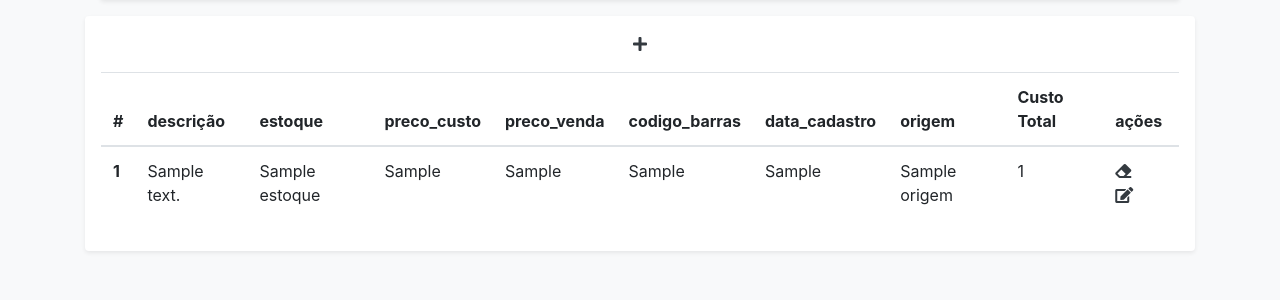
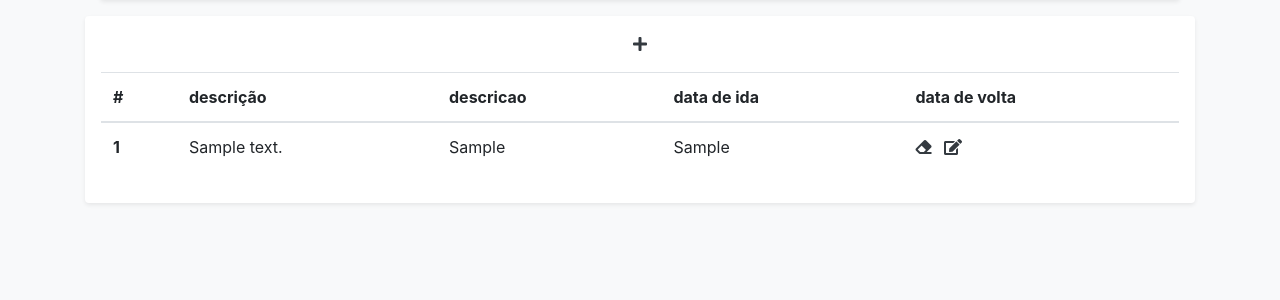
Before and after one commit to windsonPatricio/projetoIntegrador, a PHP site: template loja/View/listar-produtos.php in a window 1280 px wide. Shown: the part 142-442 px from the top of the page. Run offline with PHP 8.4, Linux system fonts and the light colour scheme; the template is opened without the code that fills it: most values are stand-ins (such as "Sample title", 1, 10 or a date in 2020); some libraries are stand-ins or nearby versions.

Commit message:
minha modificacao wilson

```diff
--- a/loja/View/listar-produtos.php
+++ b/loja/View/listar-produtos.php
@@ -7,31 +7,22 @@
             <tr>
                 <th scope="col">#</th>
                 <th scope="col">descrição</th>
-                <th scope="col">estoque</th>
-                <th scope="col">preco_custo</th>
-                <th scope="col">preco_venda</th>
-                <th scope="col">codigo_barras</th>
-                <th scope="col">data_cadastro</th>
-                <th scope="col">origem</th>
-                <th scope="col">Custo Total</th>
-                <th scope="col">ações</th>
+                <th scope="col">descricao</th>
+                <th scope="col">data de ida</th>
+                <th scope="col">data de volta</th>
             </tr>
         </thead>
         <tbody>
-        <?php foreach($produtos as $produto){ ?>
+        <?php foreach($produtos as $roteiro){ ?>
             <tr>
-                <th scope="row"><?=$produto->id?></th>
-                <td><?=$produto->descricao?></td>
-                <td><?=$produto->estoque?></td>
-                <td><?=$produto->preco_custo?></td>
-                <td><?=$produto->preco_venda?></td>
-                <td><?=$produto->codigo_barras?></td>
-                <td><?=$produto->data_cadastro?></td>
-                <td><?=$produto->origem?></td>
-                <td><?=$produto->getTotalCusto()?></td>
+                <th scope="row"><?=$roteiro->id?></th>
+                <td><?=$roteiro->descricao?></td>
+                <td><?=$roteiro->data_de_ida?></td>
+                <td><?=$roteiro->data_de_volta?></td>
+
                 <td>
-                    <a href="\apagar-produto?id=<?=$produto->id?>" class="fas fa-eraser text-dark text-decoration-none mr-2"></a>
-                    <a href="\editar-produto-form?id=<?=$produto->id?>" class="fas fa-edit text-dark text-decoration-none mr-2"></a>
+                    <a href="\apagar-produto?id=<?=$roteiro->id?>" class="fas fa-eraser text-dark text-decoration-none mr-2"></a>
+                    <a href="\editar-produto-form?id=<?=$roteiro->id?>" class="fas fa-edit text-dark text-decoration-none mr-2"></a>
                 </td>
             </tr>
         <?php } ?>
--- a/loja/View/pagina inicial.php
+++ b/loja/View/pagina-inicial.php
@@ -33,7 +33,7 @@
                         </ul>
                         <form class="form-inline mr-auto" target="_self">
                             <div class="form-group"><label for="search-field"><i class="fa fa-search"></i></label><input class="form-control search-field" type="search" id="search-field" name="search"></div>
-                        </form><span class="navbar-text"> <a class="login" href="loja/View/login-form.php">Log In</a></span><a class="btn btn-light action-button" role="button" href="#">Cadastra-se</a></div>
+                        </form><span class="navbar-text"> <a class="login" href="/login">Log In</a></span><a class="btn btn-light action-button" role="button" href="#">Cadastra-se</a></div>
                 </div>
             </nav>
         </div>
@@ -73,7 +73,7 @@
                         <div class="col">
                             <h3 class="name">Salvador</h3>
                             <p class="description">Duas noites, saida de Natal</br> valor <b>R$ 550,00 em 2x</b></p>
-                            <button type="button" class="btn btn-dark">Ver detalhes</button>
+                            <button type="submit" class="btn btn-dark" href="/login/">Ver detalhes</button>
                         </div>
                     </div>
                 </div>
--- a/loja/config/config.yaml
+++ b/loja/config/config.yaml
@@ -1,6 +1,6 @@
 #caminho padrão
 path_default:
-  /login-form
+  /portal
 # configurações de conexão ao banco de dados
 connection:
   host:
@@ -13,6 +13,7 @@ connection:
 paths_unprotected:
   - /login/
   - /404found/
+  - /lista-produtos/
 # caminho seguido quando é acessado um sem permissão
 path_unprotected_default:
   /login-form
--- a/loja/src/Controller/AdicionarProdutoController.php
+++ b/loja/src/Controller/AdicionarProdutoController.php
@@ -3,7 +3,7 @@
 
 namespace Ifnc\Tads\Controller;
 
-use Ifnc\Tads\Entity\Produto;
+use Ifnc\Tads\Entity\Roteiro;
 use Ifnc\Tads\Helper\Transaction;
 
 class AdicionarProdutoController implements IController
@@ -11,7 +11,7 @@ class AdicionarProdutoController implements IController
 
     public function request(): void
     {
-        $produto = new Produto();
+        $produto = new Roteiro();
         $produto->descricao = $_POST['descricao'];
         $produto->estoque = $_POST['estoque'];
         $produto->preco_custo = $_POST['preco_custo'];
--- a/loja/src/Controller/AdicionarProdutoFormController.php
+++ b/loja/src/Controller/AdicionarProdutoFormController.php
@@ -15,7 +15,7 @@ class AdicionarProdutoFormController implements IController
                 "adicionar-produto-form.php",
                 "rodape.php"],
             [
-                "titulo"=>"Adicionar Produto"
+                "titulo"=>"Adicionar Roteiro"
             ]);
     }
 }
--- a/loja/src/Controller/ApagarProdutoController.php
+++ b/loja/src/Controller/ApagarProdutoController.php
@@ -2,7 +2,7 @@
 
 namespace Ifnc\Tads\Controller;
 
-use Ifnc\Tads\Entity\Produto;
+use Ifnc\Tads\Entity\Roteiro;
 use Ifnc\Tads\Helper\Transaction;
 
 class ApagarProdutoController implements IController
@@ -12,7 +12,7 @@ class ApagarProdutoController implements IController
     {
         $id = $_GET["id"];
         Transaction::open();
-        Produto::delete($id);
+        Roteiro::delete($id);
         Transaction::close();
         header('Location: /listar-produtos', true, 302);
         exit();
--- a/loja/src/Controller/EditarProdutoController.php
+++ b/loja/src/Controller/EditarProdutoController.php
@@ -2,7 +2,7 @@
 
 namespace Ifnc\Tads\Controller;
 
-use Ifnc\Tads\Entity\Produto;
+use Ifnc\Tads\Entity\Roteiro;
 use Ifnc\Tads\Helper\Transaction;
 
 class EditarProdutoController
@@ -10,7 +10,7 @@ class EditarProdutoController
 
     public function request(): void
     {
-        $produto = new Produto();
+        $produto = new Roteiro();
         $produto->id = $_POST['id'];
         $produto->descricao = $_POST['descricao'];
         $produto->estoque = $_POST['estoque'];
--- a/loja/src/Controller/EditarProdutoFormController.php
+++ b/loja/src/Controller/EditarProdutoFormController.php
@@ -2,7 +2,7 @@
 
 namespace Ifnc\Tads\Controller;
 
-use Ifnc\Tads\Entity\Produto;
+use Ifnc\Tads\Entity\Roteiro;
 use Ifnc\Tads\Helper\Render;
 use Ifnc\Tads\Helper\Transaction;
 
@@ -18,8 +18,8 @@ class EditarProdutoFormController implements IController
                 "editar-produto-form.php",
                 "rodape.php"],
             [
-                "titulo"=>"Adicionar Produto",
-                "produto"=>Produto::find($_GET["id"])
+                "titulo"=>"Adicionar Roteiro",
+                "produto"=>Roteiro::find($_GET["id"])
             ]);
 
     }
--- a/loja/src/Controller/ListarProdutosController.php
+++ b/loja/src/Controller/ListarProdutosController.php
@@ -1,7 +1,7 @@
 <?php
 
 namespace Ifnc\Tads\Controller;
-use Ifnc\Tads\Entity\Produto;
+use Ifnc\Tads\Entity\Roteiro;
 use Ifnc\Tads\Helper\Render;
 use Ifnc\Tads\Helper\Transaction;
 
@@ -17,7 +17,7 @@ class ListarProdutosController implements IController
                 "rodape.php"
             ],
             [
-                "produtos" => Produto::all(),
+                "produtos" => Roteiro::all(),
                 "titulo"=> "Lista de Produtos"
             ]
         );
--- a/loja/src/Entity/Cliente.php
+++ b/loja/src/Entity/Cliente.php
@@ -10,4 +10,7 @@ class Cliente extends Record
 {
     public $id;
     public $nome;
+    public $endereço;
+    public $cpf;
+    public $email;
 }
```
Also changed, not shown: loja/public/teste.php (+17 -3 lines), loja/src/Controller/PortalController.php (+4 -6 lines), loja/src/Entity/Roteiro.php (renamed from loja/src/Entity/Produto.php, +4 -7 lines), loja/tads.db.
